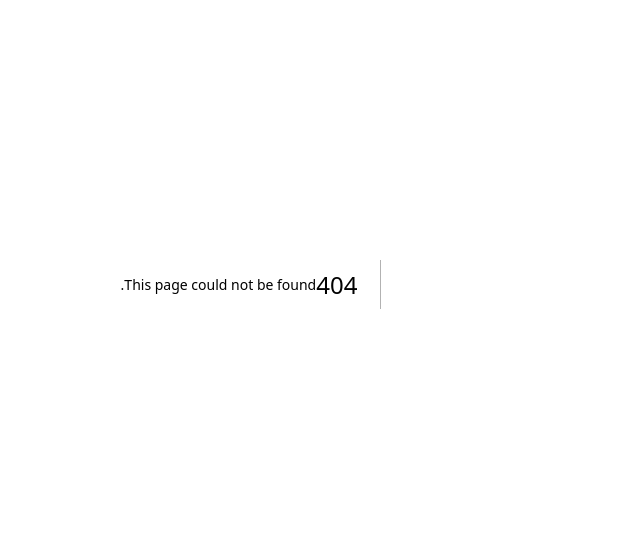
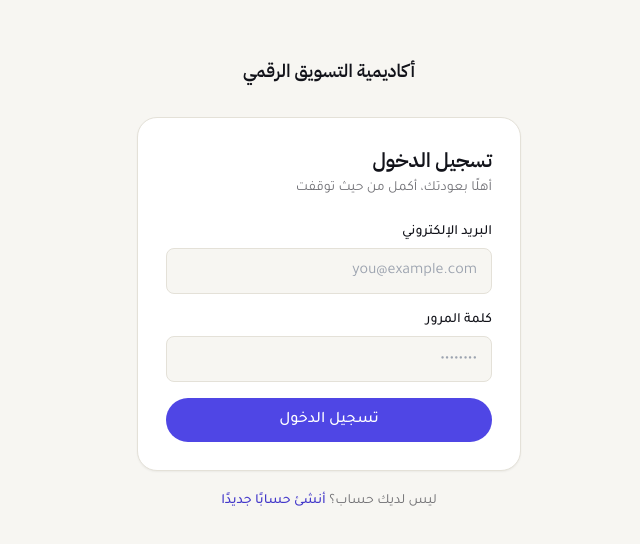
Before and after one commit to adsspecialistwarqa7-alt/marketing-academy, a Next.js app: page /login in a window 1280 px wide. Before the commit this address had no page. Shown: the part 116-660 px from the top of the page, without its empty margins (421-1061 px from the left). Built offline with nearby package versions, Linux system fonts and the light colour scheme.

Commit message:
Add files via upload

```diff
--- /dev/null
+++ b/src/app/login/page.tsx
@@ -0,0 +1,111 @@
+'use client';
+
+import { Suspense, useState } from 'react';
+import { useRouter, useSearchParams } from 'next/navigation';
+import Link from 'next/link';
+import { createClient } from '@/lib/supabase/client';
+
+export default function LoginPage() {
+  return (
+    <Suspense>
+      <LoginForm />
+    </Suspense>
+  );
+}
+
+function LoginForm() {
+  const router = useRouter();
+  const searchParams = useSearchParams();
+  const [email, setEmail] = useState('');
+  const [password, setPassword] = useState('');
+  const [error, setError] = useState<string | null>(null);
+  const [loading, setLoading] = useState(false);
+
+  async function handleSubmit(e: React.FormEvent) {
+    e.preventDefault();
+    setError(null);
+    setLoading(true);
+
+    const supabase = createClient();
+    const { error } = await supabase.auth.signInWithPassword({ email, password });
+
+    setLoading(false);
+
+    if (error) {
+      setError('البريد الإلكتروني أو كلمة المرور غير صحيحة');
+      return;
+    }
+
+    const redirectTo = searchParams.get('redirectTo') || '/dashboard';
+    router.push(redirectTo);
+    router.refresh();
+  }
+
+  return (
+    <main className="min-h-screen bg-canvas flex items-center justify-center px-6">
+      <div className="w-full max-w-sm">
+        <Link href="/" className="block text-center font-display font-700 text-lg text-ink mb-8">
+          أكاديمية التسويق الرقمي
+        </Link>
+
+        <div className="rounded-xl2 bg-surface border border-line p-7 shadow-sm">
+          <h1 className="font-display font-700 text-xl text-ink mb-1">تسجيل الدخول</h1>
+          <p className="text-sm text-ink/60 mb-6">أهلًا بعودتك، أكمل من حيث توقفت</p>
+
+          <form onSubmit={handleSubmit} className="space-y-4">
+            <div>
+              <label htmlFor="email" className="block text-sm font-medium text-ink mb-1.5">
+                البريد الإلكتروني
+              </label>
+              <input
+                id="email"
+                type="email"
+                required
+                value={email}
+                onChange={(e) => setEmail(e.target.value)}
+                className="w-full rounded-lg border border-line bg-canvas px-3.5 py-2.5 text-ink focus:border-brand-500 focus:outline-none"
+                placeholder="you@example.com"
+              />
+            </div>
+
+            <div>
+              <label htmlFor="password" className="block text-sm font-medium text-ink mb-1.5">
+                كلمة المرور
+              </label>
+              <input
+                id="password"
+                type="password"
+                required
+                value={password}
+                onChange={(e) => setPassword(e.target.value)}
+                className="w-full rounded-lg border border-line bg-canvas px-3.5 py-2.5 text-ink focus:border-brand-500 focus:outline-none"
+                placeholder="••••••••"
+              />
+            </div>
+
+            {error && (
+              <p role="alert" className="text-sm text-red-600 bg-red-50 rounded-lg px-3 py-2">
+                {error}
+              </p>
+            )}
+
+            <button
+              type="submit"
+              disabled={loading}
+              className="w-full rounded-full bg-brand-500 text-white font-medium py-2.5 hover:bg-brand-600 transition-colors disabled:opacity-60"
+            >
+              {loading ? 'جاري الدخول...' : 'تسجيل الدخول'}
+            </button>
+          </form>
+        </div>
+
+        <p className="text-center text-sm text-ink/60 mt-5">
+          ليس لديك حساب؟{' '}
+          <Link href="/register" className="text-brand-600 font-medium">
+            أنشئ حسابًا جديدًا
+          </Link>
+        </p>
+      </div>
+    </main>
+  );
+}
```
